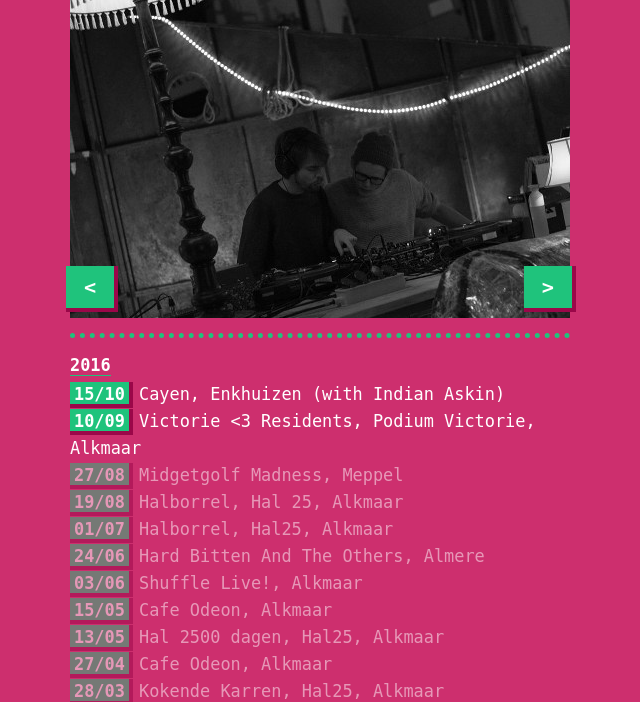
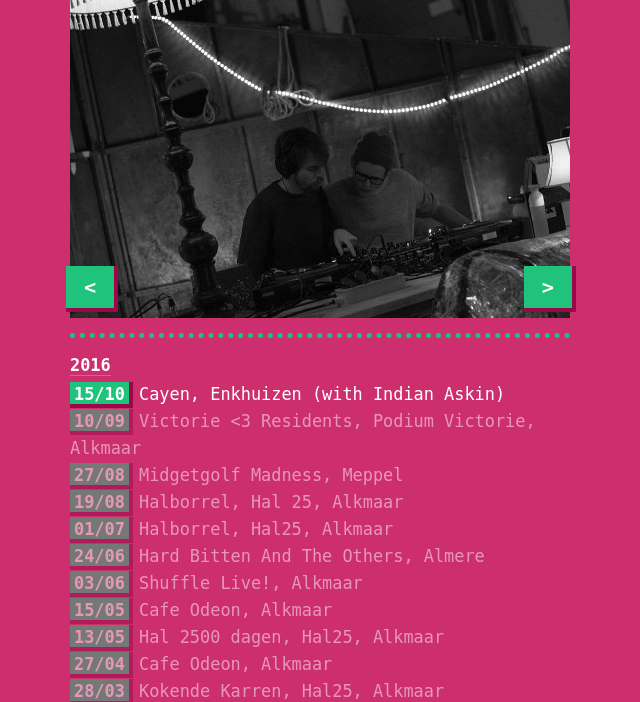
Before and after one commit to grdw/lorikeet, a PHP site: page / in a window 1280 px wide. Shown: the part 877-1579 px from the top of the page, without its empty margins (320-960 px from the left). Run offline with PHP 8.4, Linux system fonts and the light colour scheme.

Commit message:
Make event old

```diff
--- a/shipment/index.php
+++ b/shipment/index.php
@@ -79,7 +79,7 @@
                 <span>15/10</span>
                 Cayen, Enkhuizen (with Indian Askin)
               </li>
-              <li>
+              <li class='old'>
                 <span>10/09</span>
                 Victorie <3 Residents, Podium Victorie, Alkmaar
               </li>
```
